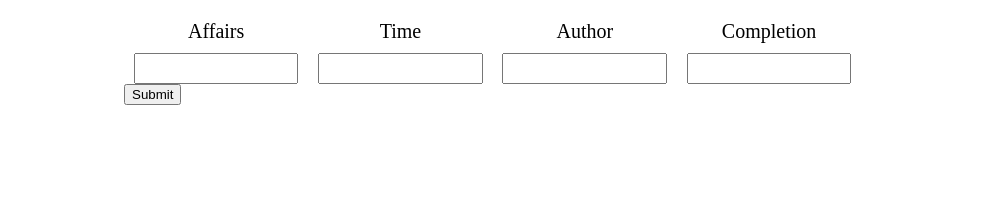
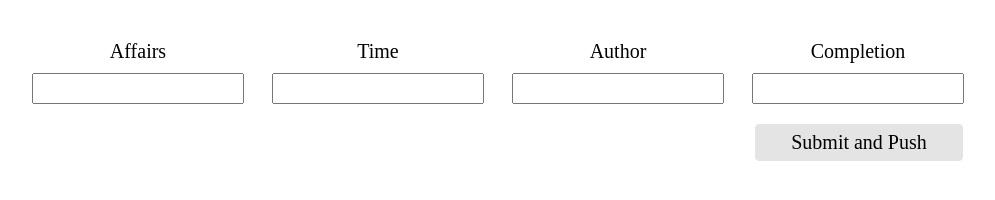
Before and after one commit to zbw322092/i-hate-weekly-report, a website: page client/index.html in a window 1280 px wide. Shown: the whole page, without its empty margins (132-1127 px from the left). Drawn offline with Linux system fonts and the light colour scheme.

Commit message:
style adjustment

```diff
--- a/client/stylesheets/week.report.less
+++ b/client/stylesheets/week.report.less
@@ -1,15 +1,17 @@
 @import 'common.less';
 
 .week-report {
-	padding-left: 20%;
-	padding-right: 20%;
-	padding-top: 20px;
+	// padding-left: 20%;
+	// padding-right: 20%;
+	padding: 40px 150px;
 
 		.form-header {
 			overflow: hidden;
+			width: 1000px;
+			margin: 0 auto;
 			span {
 				display: inline-block;
-				width: 24%;
+				width: 240px;
 				float: left;
 				text-align: center;
 				font-size: 20px;
@@ -17,6 +19,8 @@
 		}
 	.content-form {
 		position: relative;
+		width: 1000px;
+		margin: 0 auto;
 	}
 
 	.input-group {
@@ -25,7 +29,7 @@
 		overflow: hidden;
 		.input-container {
 			display: inline-block;
-			width: 24%;
+			width: 240px;
 			float: left;
 			text-align: center;
 
@@ -50,10 +54,29 @@
 
 	.add-icon {
 		position: absolute;
+		display: inline-block;
 		width: 20px;
 		height: 20px;
 		.background('add.png');
-		right: 15px;
-		top: 0;
+		margin: auto;
+	}
+
+	.button-container {
+		width: 1000px;
+		margin: 0 auto;
+		div {
+			float: right;
+			width: 206px;
+			height: 35px;
+			line-height: 35px;
+			margin-right: 55px;
+			margin-top: 20px;
+			border: 1px solid #e4e4e4;
+			background: #e4e4e4;
+			font-size: 20px;
+			border-radius: 4px;
+			text-align: center;
+		}
+
 	}
 }
--- a/client/views/report_content_form.html
+++ b/client/views/report_content_form.html
@@ -1,14 +1,12 @@
 <div class="week-report">
-	<div class="add-icon" ng-click="addNewLine()"></div>
 	<div class="form-header">
 		<span>Affairs</span>
 		<span>Time</span>
 		<span>Author</span>
 		<span>Completion</span>
+		<div class="add-icon" ng-click="addNewLine()"></div>
 	</div>
 	<form name="reportForm" class="content-form" ng-repeat="data in formData track by $index">
-
-
 		<div class="input-group" >
 			<div class="input-container">
 				<input ng-model="data.affairs" class="first-input" required>
@@ -27,5 +25,7 @@
 
 	</form>
 
-	<button ng-click="submitForm()">Submit</button>
+	<div class="button-container">
+		<div ng-click="submitForm()">Submit and Push</div>
+	</div>
 </div>
```
